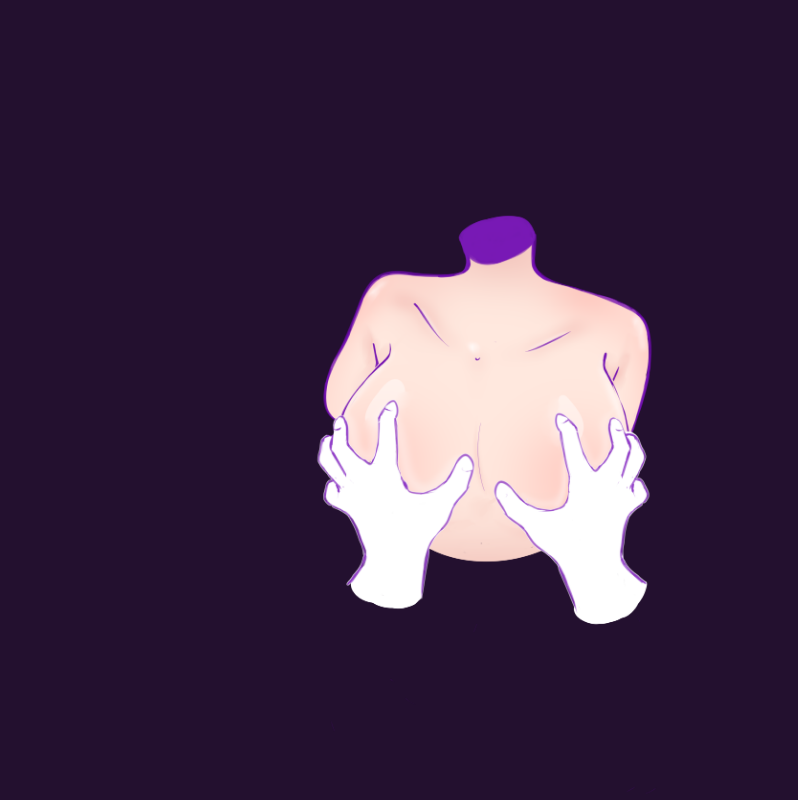
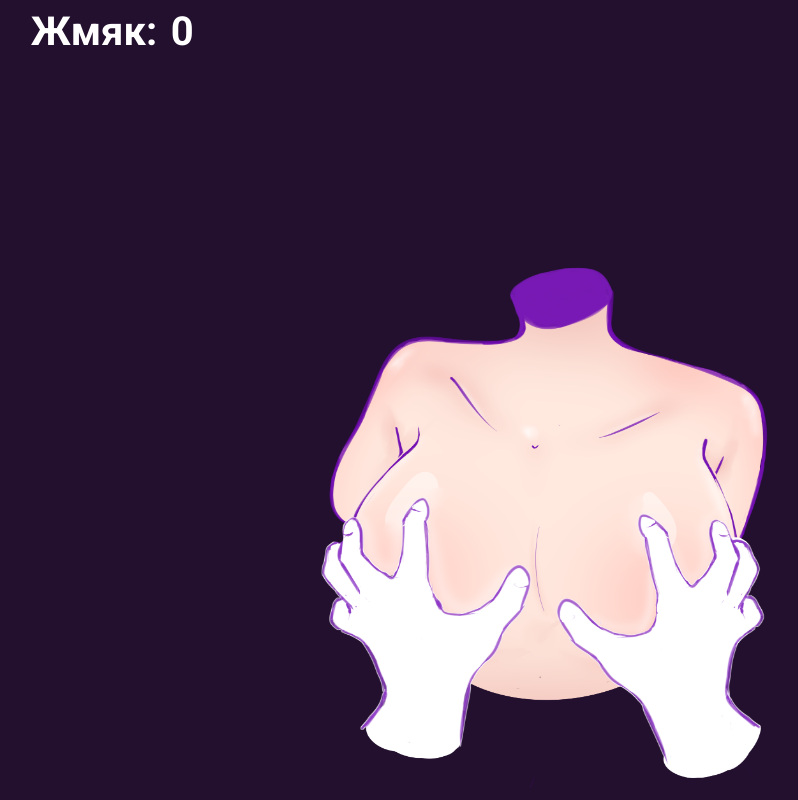
Before and after one commit to podoshva/Squeeze-Boobs, a plain HTML site: page index.html in a window 1280 px wide. Shown: the top 800 px of the page, without its empty margins (146-944 px from the left). Drawn offline with Linux system fonts and the light colour scheme.

Commit message:
2nd commit

```diff
--- a/app.js
+++ b/app.js
@@ -1,24 +1,38 @@
 "use strict";
 const frames = ["frame1", "frame2", "frame3"];
 const frameOut = document.querySelector(".frameOut");
-const frame = document.querySelector("#boobs");
+const frame = document.createElement("img");
+const counter = document.querySelector("#counter");
+let click = 0;
+counter.innerHTML = click;
 
-function Ani() {
+function letGoBoobs() {
+  frame.style.cursor = "grab";
   for(let i = 2; i >= 0; i--) {
-    frame.src = "frames/" + frames[i] + ".png"; // С этой строкой все ок
+    frame.src = "frames/" + frames[i] + ".png";
     frameOut.appendChild(frame)
   };
 }
 
-function BoobsAnimation() {
+function squeezeBoobs() {
+  frame.style.cursor = "grabbing";
   for(let i = 1; i < frames.length; i++) {
-    frame.src = "frames/" + frames[i] + ".png"; // С этой строкой все ок
-    frameOut.appendChild(frame); // С этой строкой все ок
+    frame.src = "frames/" + frames[i] + ".png";
+    frameOut.appendChild(frame);
   }
 }
 
-frame.addEventListener("click", function() {
-  console.log("Жмяк");
-  BoobsAnimation();
-  setTimeout(Ani, 100);
-})
+window.addEventListener("load", function() {
+  frame.src = "frames/" + frames[0] + ".png";
+  frameOut.appendChild(frame);
+});
+
+frame.addEventListener("mousedown", function() {
+  click += 1;
+  counter.innerHTML = click;
+  squeezeBoobs();
+});
+
+frame.addEventListener("mouseup", function() {
+  letGoBoobs();
+});
--- a/index.html
+++ b/index.html
@@ -3,12 +3,21 @@
 <head>
   <meta charset="UTF-8">
   <meta name="viewport" content="width=device-width, initial-scale=1.0">
+  <link rel="preconnect" href="https://fonts.googleapis.com">
+  <link rel="preconnect" href="https://fonts.gstatic.com"
+  crossorigin>
+  <link href="https://fonts.googleapis.com/css2?family=Roboto:wght@400;700&display=swap"
+  rel="stylesheet">
   <title>Squeeze-Boobs</title>
   <link rel="stylesheet" href="styles/style.css">
 </head>
 <body>
+  <header>
+    <div>Жмяк:</div>
+    <div id="counter"></div>
+  </header>
+
   <div class="frameOut">
-    <img src="frames/frame1.png" id="boobs">
   </div>
   <script src="app.js"></script>
 </body>
--- a/styles/style.css
+++ b/styles/style.css
@@ -2,15 +2,34 @@ body {
   background-color: rgb(35, 16, 47);
   display: flex;
   justify-content: center;
+  font-family: 'Roboto';
 }
+
+body::-webkit-scrollbar {
+  display: none;
+}
+
+header {
+  display: flex;
+  color: white;
+  font-size: 40px;
+  font-weight: bold;
+  position: relative;
+}
+
 
 
 img {
   cursor: grab;
-  width: 600px;
-  height: 800px;
+  width: 800px;
+  height: 1000px;
 }
 
-img:active {
-  cursor: grabbing;
+.frameOut {
+  display: flex;
 }
+
+#counter {
+  position: absolute;
+  margin-left: 140px;
+}
```
